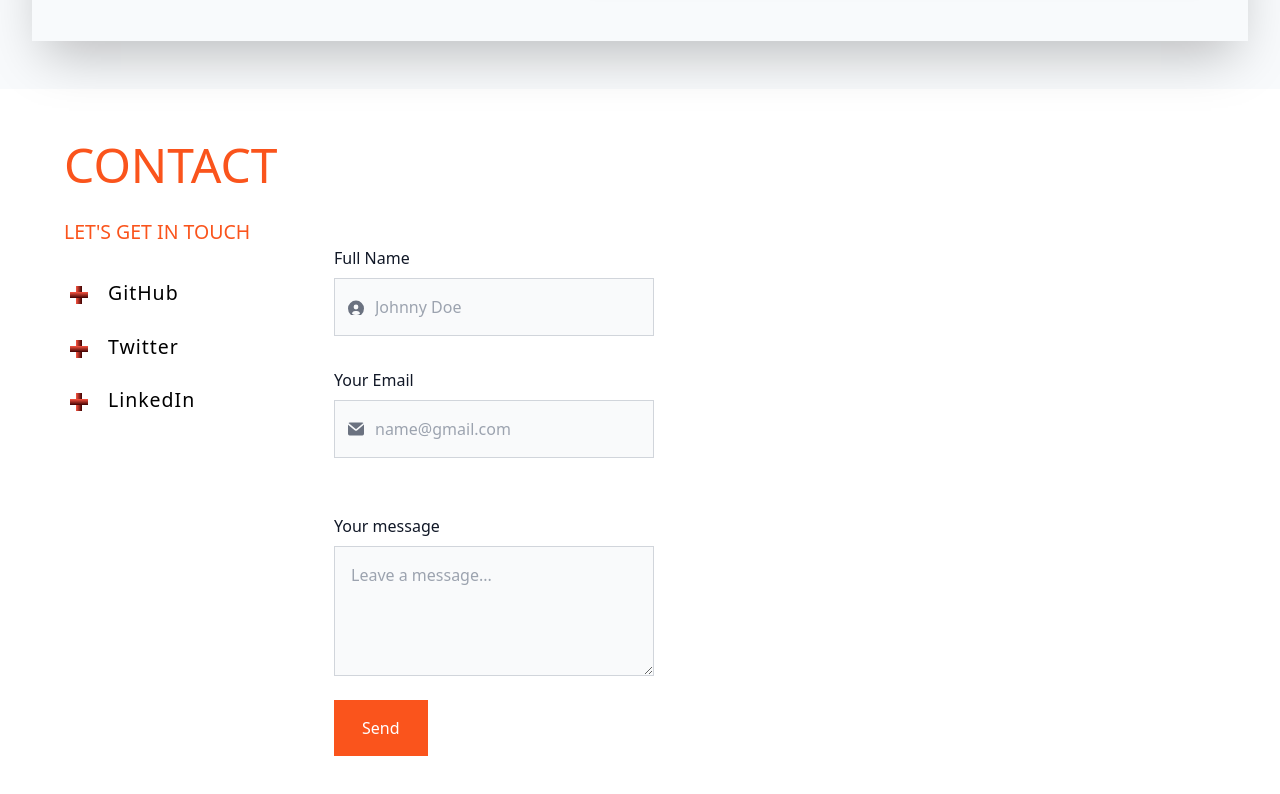
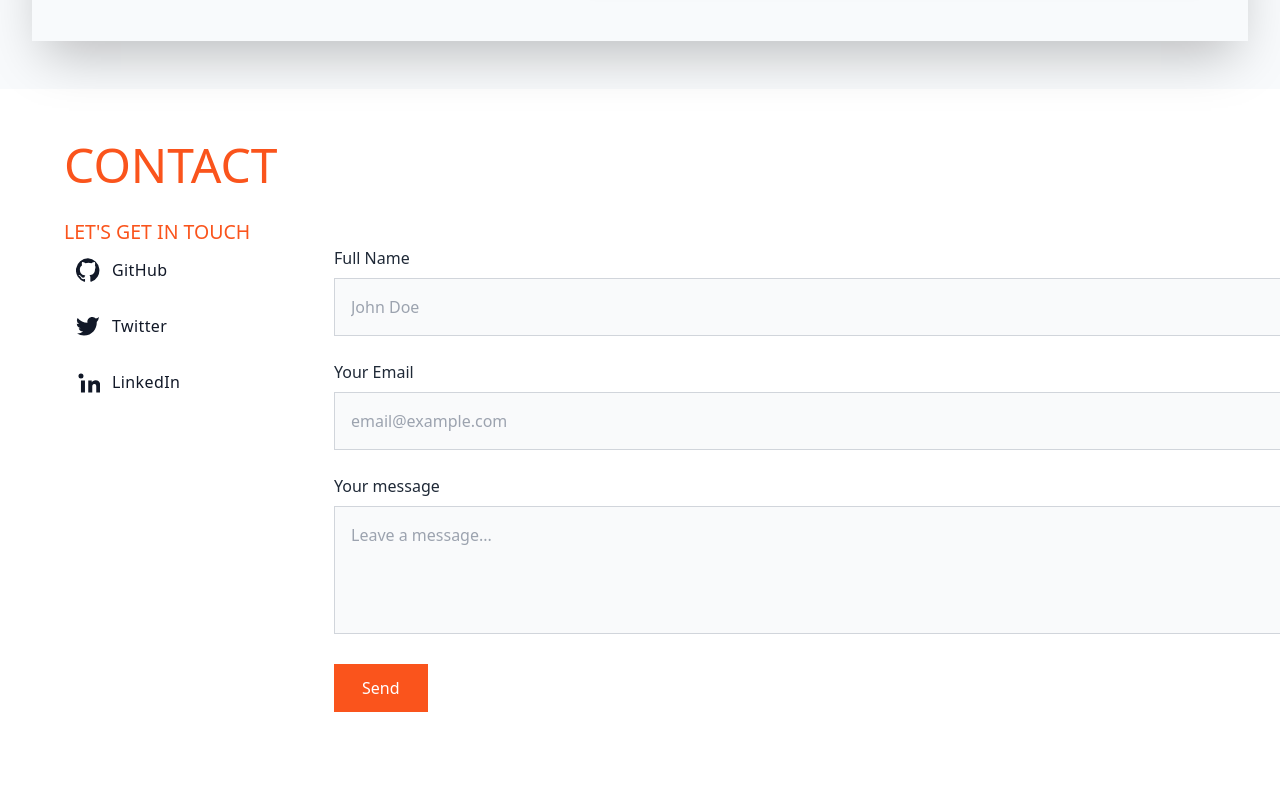
Before and after one commit to MarkoG111/portfolio, a Vue app: page / in a window 1280 px wide. Shown: the part 6613-7407 px from the top of the page. Built offline with nearby package versions, Linux system fonts and the light colour scheme.

Commit message:
Refactor ContactView component with validation

```diff
--- a/src/views/ContactView.vue
+++ b/src/views/ContactView.vue
@@ -8,69 +8,106 @@
 
       <div class="form flex xs:flex-col md:flex-row md:w-[1350px]">
         <div class="mt-2 w-1/5">
-          <ul class="list-none ml-9">
-            <li class="relative my-6 md:text-xl xs:text-l"><a href="https://github.com/MarkoG111" target="_blank"
-                class="relative z-10 md:p-2 tracking-wider	text-black">GitHub</a></li>
-            <li class="relative my-6 md:text-xl xs:text-l"><a href="https://twitter.com/" target="_blank"
-                class="relative z-10 md:p-2 tracking-wider	text-black">Twitter</a></li>
-            <li class="relative my-6 md:text-xl xs:text-l"><a
-                href="https://www.linkedin.com/in/marko-ga%C4%8Danovi%C4%87-4a133016a/" target="_blank"
-                class="relative z-10 md:p-2 tracking-wider	text-black">LinkedIn</a></li>
+          <ul class="space-y-6">
+            <li>
+              <a href="https://github.com/MarkoG111" target="_blank" class="relative flex items-center gap-3 text-lg font-medium text-gray-900 tracking-wide
+             transition-all duration-200 hover:text-white px-3 py-1
+             before:absolute before:top-0 before:left-0 before:h-full before:w-0
+             before:bg-gradient-to-r before:from-[#fa5441] before:to-[#3d0101]
+             before:-z-10 before:transition-all before:duration-300 hover:before:w-[50%]">
+                <svg class="w-6 h-6" fill="currentColor" viewBox="0 0 24 24">
+                  <path
+                    d="M12 .297a12 12 0 0 0-3.79 23.4c.6.11.82-.26.82-.57v-2.02c-3.34.73-4.04-1.61-4.04-1.61A3.18 3.18 0 0 0 3.1 17.7c-1.09-.75.08-.74.08-.74a2.54 2.54 0 0 1 1.84 1.24 2.6 2.6 0 0 0 3.54 1 2.62 2.62 0 0 1 .78-1.63c-2.67-.31-5.47-1.34-5.47-5.95A4.66 4.66 0 0 1 6.06 7.2a4.3 4.3 0 0 1 .12-3.17s1-.32 3.3 1.23a11.38 11.38 0 0 1 6 0c2.3-1.55 3.3-1.23 3.3-1.23a4.3 4.3 0 0 1 .12 3.17A4.66 4.66 0 0 1 19 11.37c0 4.63-2.81 5.62-5.49 5.92a2.94 2.94 0 0 1 .84 2.3V23.1c0 .31.21.68.82.57A12 12 0 0 0 12 .297Z" />
+                </svg>
+                GitHub
+              </a>
+            </li>
+
+            <!-- TWITTER -->
+            <li>
+              <a href="https://twitter.com/" target="_blank" class="relative flex items-center gap-3 text-lg font-medium text-gray-900 tracking-wide
+             transition-all duration-200 hover:text-white px-3 py-1
+             before:absolute before:top-0 before:left-0 before:h-full before:w-0
+             before:bg-gradient-to-r before:from-[#fa5441] before:to-[#3d0101]
+             before:-z-10 before:transition-all before:duration-300 hover:before:w-[50%]">
+                <svg class="w-6 h-6" viewBox="0 0 24 24" fill="currentColor">
+                  <path
+                    d="M23 3a10.9 10.9 0 0 1-3.14 1.53A4.48 4.48 0 0 0 16.11 3c-2.63 0-4.77 2.14-4.77 4.77 0 .37.05.74.13 1.09C7.69 8.64 4.07 6.73 1.64 3.9A4.77 4.77 0 0 0 2.96 10a4.44 4.44 0 0 1-2.16-.6v.06a4.78 4.78 0 0 0 3.83 4.68c-.6.16-1.26.2-1.93.07a4.77 4.77 0 0 0 4.44 3.3A9 9 0 0 1 1 19.54a12.73 12.73 0 0 0 6.92 2.03c8.3 0 12.84-6.87 12.84-12.84 0-.2 0-.41-.02-.61A9.22 9.22 0 0 0 23 3Z" />
+                </svg>
+                Twitter
+              </a>
+            </li>
+
+            <!-- LINKEDIN -->
+            <li>
+              <a href="https://www.linkedin.com/in/marko-ga%C4%8Danovi%C4%87-4a133016a/" target="_blank" class="relative flex items-center gap-3 text-lg font-medium text-gray-900 tracking-wide
+             transition-all duration-200 hover:text-white px-3 py-1
+             before:absolute before:top-0 before:left-0 before:h-full before:w-0
+             before:bg-gradient-to-r before:from-[#fa5441] before:to-[#3d0101]
+             before:-z-10 before:transition-all before:duration-300 hover:before:w-[50%]">
+                <svg class="w-6 h-6" viewBox="0 0 24 24" fill="currentColor">
+                  <path
+                    d="M4.98 3.5a2.5 2.5 0 1 0 0 5.001 2.5 2.5 0 0 0 0-5zm-.02 7h4v12h-4v-12zm7 0h3.8v1.8h.1c.5-.9 1.8-2 3.7-2 4 0 4.7 2.6 4.7 6v6.2h-4v-5.5c0-1.3 0-3-1.9-3s-2.1 1.4-2.1 2.9v5.6h-4v-12z" />
+                </svg>
+                LinkedIn
+              </a>
+            </li>
           </ul>
         </div>
 
         <div class="lg:w-4/5 xs:w-full">
-          <form action="" method="POST" class="form-contact" @submit.prevent="sendEmail">
-            <div class="relative z-0 xs:w-full md:w-80 lg:w-80 xxl:w-full mb-8 group">
-              <label for="username" class="block mb-2 text-sm font-medium text-gray-900 dark:text-white">Full
-                Name</label>
-              <div class="relative">
-                <div class="absolute inset-y-0 left-0 flex items-center pl-3.5 pointer-events-none">
-                  <svg class="w-4 h-4 text-gray-500 dark:text-gray-400" aria-hidden="true"
-                    xmlns="http://www.w3.org/2000/svg" fill="currentColor" viewBox="0 0 20 16">
-                    <path
-                      d="M10 0a10 10 0 1 0 10 10A10.011 10.011 0 0 0 10 0Zm0 5a3 3 0 1 1 0 6 3 3 0 0 1 0-6Zm0 13a8.949 8.949 0 0 1-4.951-1.488A3.987 3.987 0 0 1 9 13h2a3.987 3.987 0 0 1 3.951 3.512A8.949 8.949 0 0 1 10 18Z" />
-                  </svg>
-                </div>
-                <input type="text" id="username" name="username" ref="username"
-                  class="bg-gray-50 border border-gray-300 text-gray-900 text-sm rounded-lg focus:ring-blue-500 focus:border-blue-500 block w-full pl-10 p-4 dark:bg-gray-700 dark:border-gray-600 dark:placeholder-gray-400 dark:text-white dark:focus:ring-blue-500 dark:focus:border-blue-500"
-                  placeholder="Johnny Doe" />
-              </div>
+          <form ref="contactForm" @submit.prevent="sendEmail">
+            <!-- USERNAME -->
+            <div class="mb-6">
+              <label class="block mb-2 text-sm font-medium text-gray-800">
+                Full Name
+              </label>
+
+              <input v-model="username" :class="[
+                'w-full p-4 rounded-lg border text-sm bg-gray-50 transition-all duration-200 focus:outline-none',
+                errors.username
+                  ? 'border-red-500 focus:ring-2 focus:ring-red-400'
+                  : 'border-gray-300 focus:ring-2 focus:ring-orange-400 focus:border-orange-400'
+              ]" placeholder="John Doe" />
+
+              <p v-if="errors.username" class="text-red font-medium text-sm mt-1">
+                {{ errors.username }}
+              </p>
             </div>
 
-            <div class="relative z-0 xs:w-full md:w-80 lg:w-80 xxl:w-full mb-8 group">
-              <label for="email" class="block mb-2 text-sm font-medium text-gray-900 dark:text-white">Your
-                Email</label>
-              <div class="relative">
-                <div class="absolute inset-y-0 left-0 flex items-center pl-3.5 pointer-events-none">
-                  <svg class="w-4 h-4 text-gray-500 dark:text-gray-400" aria-hidden="true"
-                    xmlns="http://www.w3.org/2000/svg" fill="currentColor" viewBox="0 0 20 16">
-                    <path
-                      d="m10.036 8.278 9.258-7.79A1.979 1.979 0 0 0 18 0H2A1.987 1.987 0 0 0 .641.541l9.395 7.737Z" />
-                    <path
-                      d="M11.241 9.817c-.36.275-.801.425-1.255.427-.428 0-.845-.138-1.187-.395L0 2.6V14a2 2 0 0 0 2 2h16a2 2 0 0 0 2-2V2.5l-8.759 7.317Z" />
-                  </svg>
-                </div>
-                <input type="text" id="email" name="email" ref="email"
-                  class="bg-gray-50 border border-gray-300 text-gray-900 text-sm p-4 rounded-lg focus:ring-blue-500 focus:border-blue-500 block w-full pl-10 dark:bg-gray-700 dark:border-gray-600 dark:placeholder-gray-400 dark:text-white dark:focus:ring-blue-500 dark:focus:border-blue-500"
-                  placeholder="name@gmail.com" />
-              </div>
+            <!-- EMAIL -->
+            <div class="mb-6">
+              <label class="block mb-2 text-sm font-medium text-gray-800">
+                Your Email
+              </label>
+
+              <input v-model="email" :class="[
+                'w-full p-4 rounded-lg border text-sm bg-gray-50 transition-all duration-200 focus:outline-none',
+                errors.email
+                  ? 'border-red-500 focus:ring-2 focus:ring-red-400'
+                  : 'border-gray-300 focus:ring-2 focus:ring-orange-400 focus:border-orange-400'
+              ]" placeholder="email@example.com" />
+
+              <p v-if="errors.email" class="text-red font-medium text-sm mt-1">
+                {{ errors.email }}
+              </p>
             </div>
 
-            <div class="relative z-0 xs:w-full md:w-80 lg:w-80 xxl:w-full mb-6 group mt-14">
-              <label for="message" class="block mb-2 text-sm font-medium text-gray-900 dark:text-white">Your
-                message</label>
-              <textarea id="message" rows="4" ref="message" name="message"
-                class="block p-4 w-full text-sm text-gray-900 bg-gray-50 rounded-lg border border-gray-300 focus:ring-blue-500 focus:border-blue-500 dark:bg-gray-700 dark:border-gray-600 dark:placeholder-gray-400 dark:text-white dark:focus:ring-blue-500 dark:focus:border-blue-500"
-                placeholder="Leave a message..."></textarea>
+            <!-- MESSAGE -->
+            <div class="mb-6">
+              <label class="block mb-2 text-sm font-medium text-gray-800">
+                Your message
+              </label>
+
+              <textarea v-model="message" placeholder="Leave a message..." class="w-full h-32 p-4 rounded-lg border border-gray-300 text-sm bg-gray-50
+           focus:outline-none focus:ring-2 focus:ring-orange-400 focus:border-orange-400
+           transition-all duration-200 resize-none"></textarea>
             </div>
 
-            <div class="relative z-0 w-full mb-6 group">
-              <button type="submit" id="btnContact" name="btnContact"
-                class="bg-[#fa541c] text-white bg-color focus:ring-4 focus:outline-none font-medium rounded-lg text-sm w-full sm:w-auto px-7 p-4 text-center">
-                Send
-              </button>
-            </div>
+            <button class="bg-[#fa541c] text-white px-7 py-3 text-sm font-medium rounded-lg
+         hover:bg-black transition-all duration-200">
+              Send
+            </button>
           </form>
         </div>
       </div>
@@ -82,144 +119,82 @@
   </div>
 </template>
 
-<style scoped>
-#contact ul li a::before {
-  content: "";
-  position: absolute;
-  top: 0;
-  left: 0;
-  width: 0;
-  height: 100%;
-  background: linear-gradient(90deg, rgb(250, 84, 65), #3d0101);
-  z-index: -1;
-  opacity: 0;
-  transition: opacity 0.3s ease-in, width 0.3s ease-in-out;
+
+<script setup>
+import { ref, reactive, onMounted } from "vue";
+import emailjs from "emailjs-com";
+
+// refs for input fields
+const username = ref("");
+const email = ref("");
+const message = ref("");
+
+// ref for the form DOM element (required by emailjs.sendForm)
+const contactForm = ref(null);
+
+// reactive error object
+const errors = reactive({
+  username: null,
+  email: null,
+});
+
+// simple validation rules
+const rules = {
+  username: {
+    regex: /^[A-Za-zČĆŽŠĐčćžšđ]+(?:[ -][A-Za-zČĆŽŠĐčćžšđ]+)*(?:[ -][A-Za-zČĆŽŠĐčćžšđ]+)?$/,
+    msg: "Eneter valid full name",
+  },
+  email: {
+    regex: /^[A-Za-z0-9._%+-]+@[A-Za-z0-9.-]+\.[A-Za-z]{2,10}$/,
+    msg: "Enter valid email",
+  },
+};
+
+// validation function
+function validate() {
+  errors.username = !rules.username.regex.test(username.value)
+    ? rules.username.msg
+    : null;
+
+  errors.email = !rules.email.regex.test(email.value)
+    ? rules.email.msg
+    : null;
+
+  return !errors.username && !errors.email;
 }
 
-#contact ul li a:hover {
-  color: #fff;
-  box-shadow: inset 110px 0 0 0 transparent;
+function resetForm() {
+  username.value = "";
+  email.value = "";
+  message.value = "";
 }
 
-#contact ul li a:hover::before {
-  opacity: 1;
-  width: 100%;
+// send email
+function sendEmail() {
+  if (!validate()) return;
+
+  emailjs.sendForm(
+    "service_sehuo4m",
+    "template_4qxo3jf",
+    contactForm.value,
+    "IEn0FnwWsRy4R8oT4"
+  )
+    .then(() => {
+      alert("Email successfully sent!");
+      resetForm();
+    })
+    .catch(err => console.error("FAILED:", err));
 }
 
-#contact ul li::before {
-  content: "";
-  position: absolute;
-  height: 18px;
-  width: 6px;
-  background: linear-gradient(90deg, rgb(250, 84, 65), #3d0101);
-  top: 8px;
-  left: -24px;
-}
+// footer visibility
+onMounted(() => {
+  const footer = document.getElementById("footer");
 
-#contact ul li::after {
-  content: "";
-  position: absolute;
-  height: 18px;
-  width: 6px;
-  background: linear-gradient(90deg, rgb(250, 84, 65), #3d0101);
-  top: 8px;
-  left: -24px;
-  transform: rotate(90deg);
-}
+  window.addEventListener("scroll", () => {
+    const reachedBottom =
+      window.scrollY + window.innerHeight >= document.body.scrollHeight;
 
-.border-danger {
-  border: 1px solid red;
-}
-</style>
-
-<script setup>
-import emailjs from 'emailjs-com';
-import { ref } from 'vue';
-
-document.addEventListener("DOMContentLoaded", function () {
-  let myFooter = document.getElementById("footer");
-
-  window.addEventListener("scroll", function () {
-    if (window.scrollY + window.innerHeight >= document.body.scrollHeight) {
-      myFooter.style.display = "block";
-    } else {
-      myFooter.style.display = "none";
-    }
+    footer.style.display = reachedBottom ? "block" : "none";
   });
 });
-
-const username = ref('');
-const email = ref('');
-const message = ref('');
-
-function sendEmail() {
-  let errors = [];
-
-  const fields = [
-    {
-      ref: username,
-      regex: /^[A-Za-z][a-z]{1,19}(\s[A-Za-z][a-z]{1,19}){0,2}$/,
-      example: "John Doe"
-    },
-    {
-      ref: email,
-      regex: /^[A-Za-z\d\.-]+@[a-zA-Z]{2,10}\.[a-zA-Z]{2,20}$/,
-      example: "johnsmith@gmail.com"
-    }
-  ];
-
-  fields.forEach(field => {
-    const inputValue = field.ref.value;
-
-    if (!field.regex.test(inputValue.value)) {
-      errors.push(field);
-    } else {
-      inputValue.classList.remove('border-danger')
-    }
-  });
-
-  if (errors.length > 0) {
-    const errorMessages = document.querySelectorAll('.text-red-check');
-    errorMessages.forEach(message => message.remove());
-
-    errors.forEach(error => {
-      const inputValue = error.ref.value;
-
-      if (inputValue) {
-        inputValue.classList.add('border', 'border-danger');
-        const errorMessage = document.createElement('div');
-
-        errorMessage.textContent = `Example: ${error.example}`;
-        errorMessage.classList.add('text-red-check', 'text-sm', 'mt-1', 'pb-3', 'text-red');
-
-        errorMessage.style.position = 'absolute';
-        errorMessage.style.top = '100%';
-
-        if (inputValue.parentElement) {
-          inputValue.parentElement.appendChild(errorMessage);
-        }
-      }
-
-      return false
-    });
-  } else {
-    const errorMessages = document.querySelectorAll('.text-red-check');
-    const form = document.querySelector(".form-contact");
-
-    errorMessages.forEach(message => message.remove());
-
-    emailjs.sendForm('service_sehuo4m', 'template_4qxo3jf', form, 'IEn0FnwWsRy4R8oT4').then((result) => {
-      alert("Email successfully sent!");
-
-      document.querySelector("#username").value = "";
-      document.querySelector("#email").value = "";
-      document.querySelector("#message").value = "";
-      console.log('SUCCESS!', result.text);
-    }, (error) => {
-      console.log('FAILED...', error.text);
-    });
-
-    return true
-  }
-}
 </script>
```
